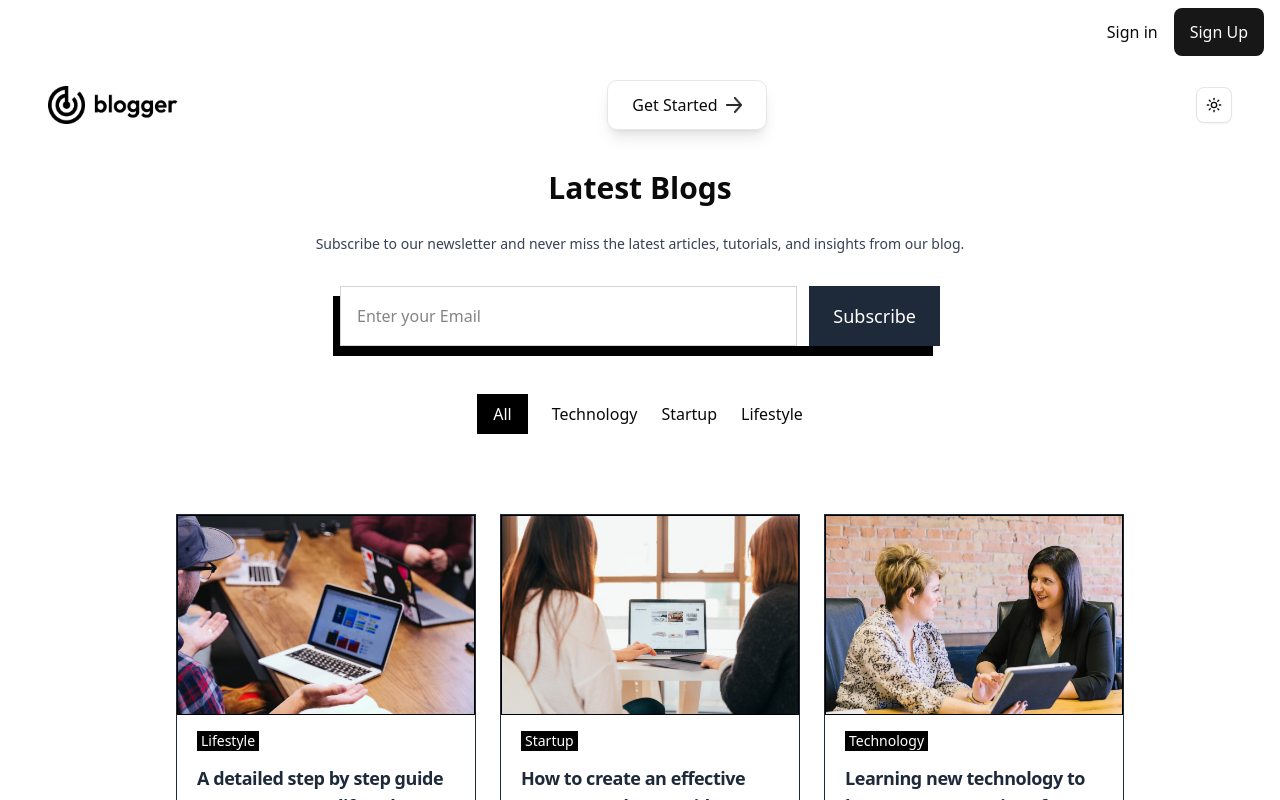
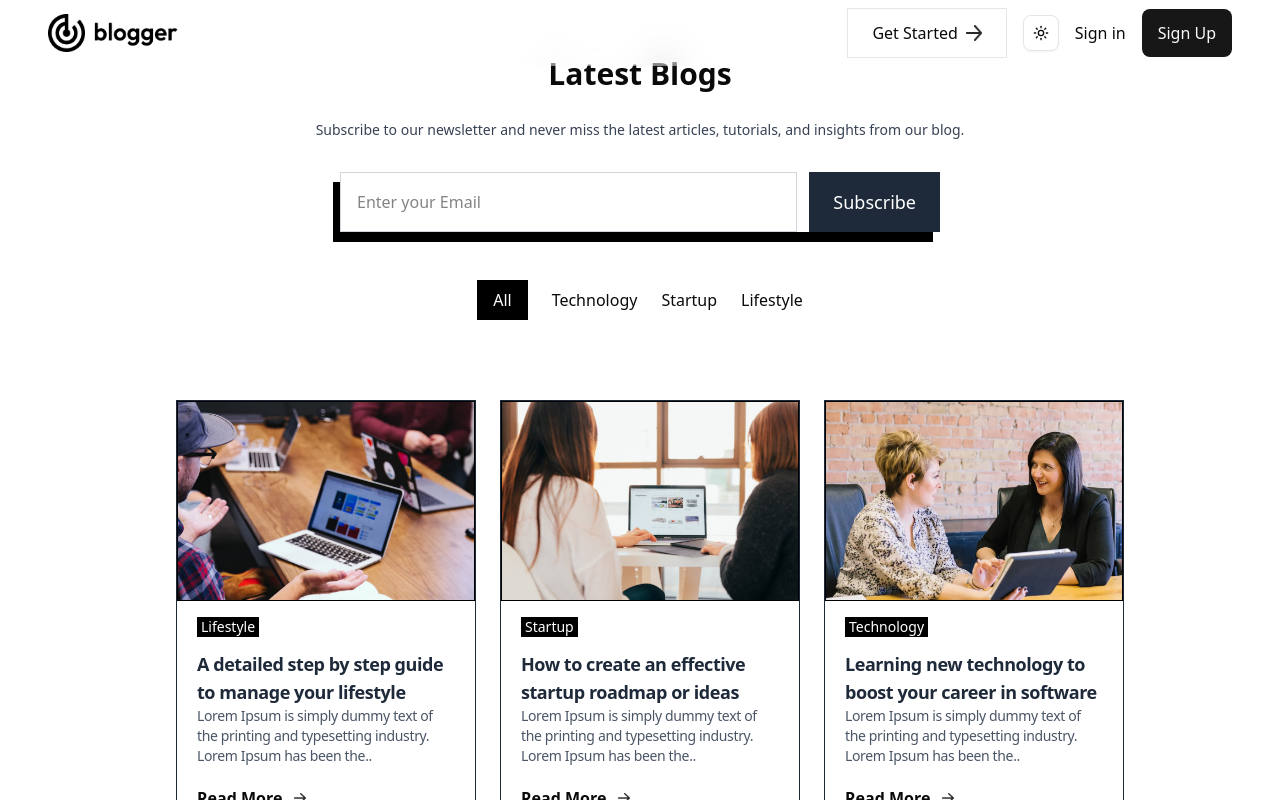
Before and after one commit to heyy-kartik/blog-next-app, a Next.js app: page / in a window 1280 px wide. Shown: the top 800 px of the page. Built offline with nearby package versions, Linux system fonts and the light colour scheme; no server answers.

Commit message:
feat: refactor Header and layout components for improved structure and styling

```diff
--- a/src/Components/Header.tsx
+++ b/src/Components/Header.tsx
@@ -3,8 +3,8 @@ import React, { useState } from "react";
 import Image from "next/image";
 import { assets } from "@/Assets/assets";
 import { ModeToggle } from "./toggle-dark";
-import { toast } from "react-hot-toast";
 
+import { toast } from "react-toastify";
 const Header = () => {
   const [email, setEmail] = useState("");
   const [isSubmitting, setIsSubmitting] = useState(false);
@@ -20,7 +20,7 @@ const Header = () => {
     setIsSubmitting(true);
 
     try {
-      const response = await fetch("/api/subscription", {
+      const response = await fetch("/api/test-email", {
         method: "POST",
         headers: {
           "Content-Type": "application/json",
@@ -46,21 +46,7 @@ const Header = () => {
 
   return (
     <header className="w-full px-4 md:px-12 py-4">
-      <div className="flex justify-between items-center max-w-7xl mx-auto">
-        <Image
-          src={assets.logo}
-          className="w-[130px]"
-          width={180}
-          height={100}
-          alt="Header Image"
-        />
-
-        <button className="flex items-center gap-2 px-6 py-3 font-medium cursor-pointer shadow-lg bg-white hover:bg-gray-50 border border-gray-200 transition-colors duration-200 rounded-lg">
-          Get Started
-          <Image src={assets.arrow} alt="arrow icon" className="w-4 h-4" />
-        </button>
-        <ModeToggle />
-      </div>
+      <div className="flex justify-between items-center mx-auto"></div>
 
       <div className="text-center max-w-3xl mx-auto mt-10">
         <h1 className="text-3xl font-semibold text-center">Latest Blogs</h1>
--- a/src/app/layout.tsx
+++ b/src/app/layout.tsx
@@ -9,9 +9,11 @@ import {
   SignedOut,
   UserButton,
 } from "@clerk/nextjs";
+import Image from "next/image";
+import { assets } from "@/Assets/assets";
 import { ThemeProvider } from "@/components/theme-provider";
-
 import { Button } from "@/components/ui/button";
+import { ModeToggle } from "@/components/toggle-dark";
 const geistSans = Geist({
   variable: "--font-geist-sans",
   subsets: ["latin"],
@@ -41,14 +43,49 @@ export default function RootLayout({
           <body
             className={`${geistSans.variable} ${geistMono.variable} antialiased`}
           >
-            {" "}
             <ThemeProvider
               attribute="class"
               defaultTheme="system"
               enableSystem
               disableTransitionOnChange
             >
-              <header className="flex justify-end items-center p-4 gap-4 h-16">
+              {/* Navbar Section */}
+              <header className="w-full px-3 md:px-12 py-2 rounded-lg backdrop-blur-lg fixed">
+                <div className="flex justify-between items-center max-w-7xl mx-auto">
+                  {/* Logo */}
+                  <div className="flex items-center gap-4">
+                    <Image
+                      src={assets.logo}
+                      className="w-[130px]"
+                      width={180}
+                      height={100}
+                      alt="Header Image"
+                    />
+                  </div>
+
+                  {/* Navbar Buttons */}
+                  <div className="flex items-center gap-4">
+                    <button className="flex items-center gap-2 px-6 py-3 font-medium cursor-pointer  bg-white hover:bg-gray-50 border border-gray-200 transition-colors duration-200 ">
+                      Get Started
+                      <Image
+                        src={assets.arrow}
+                        alt="arrow icon"
+                        className="w-4 h-4"
+                      />
+                    </button>
+
+                    {/* Dark Mode Toggle */}
+                    <div>
+                      <ThemeProvider
+                        attribute="class"
+                        defaultTheme="system"
+                        enableSystem
+                      >
+                        <ModeToggle />
+                      </ThemeProvider>
+                    </div>
+
+                    {/* User Profile */}
                     <SignedOut>
                       <SignInButton />
                       <SignUpButton>
@@ -60,8 +97,12 @@ export default function RootLayout({
                     <SignedIn>
                       <UserButton />
                     </SignedIn>
+                  </div>
+                </div>
               </header>
-              {children}
+
+              {/* Main Content */}
+              <main>{children}</main>
             </ThemeProvider>
           </body>
         </html>
```
Lines whose indentation alone changed are shown as unchanged.
